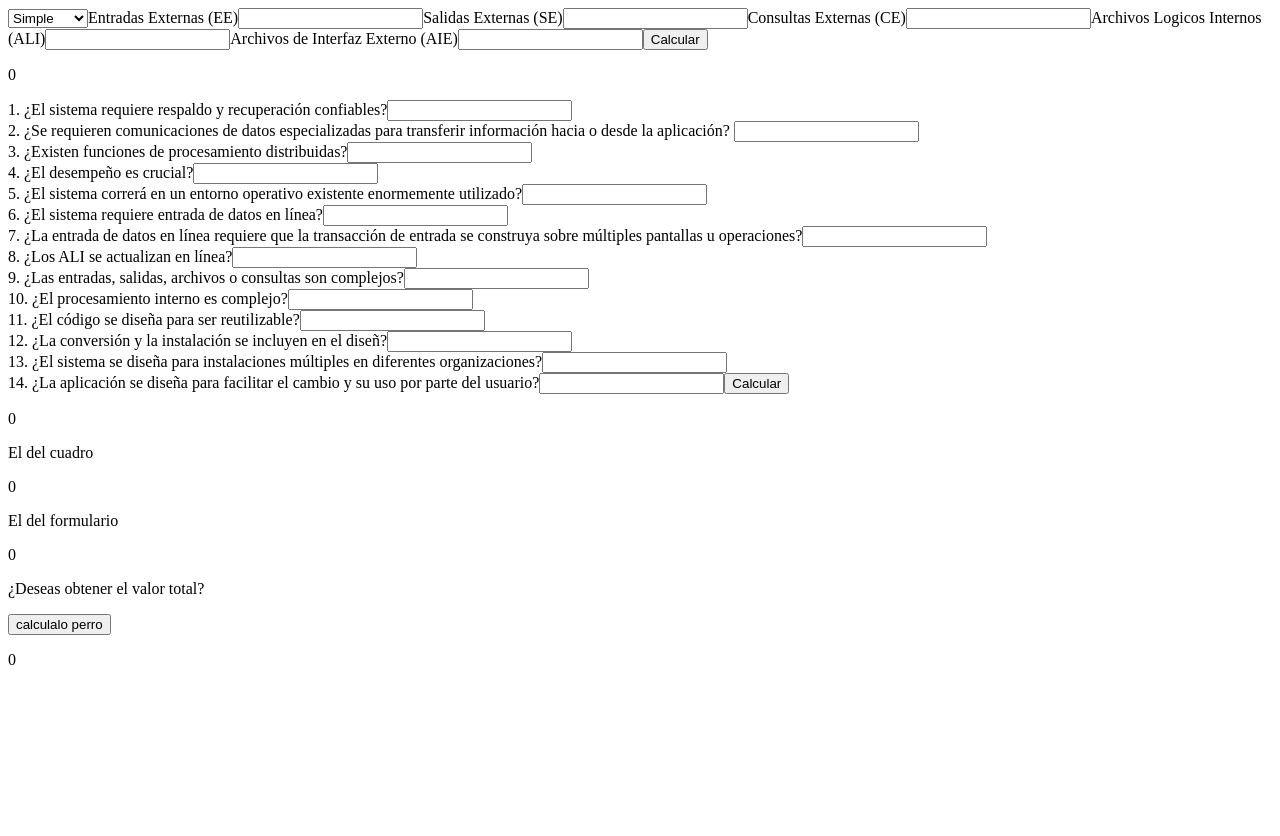
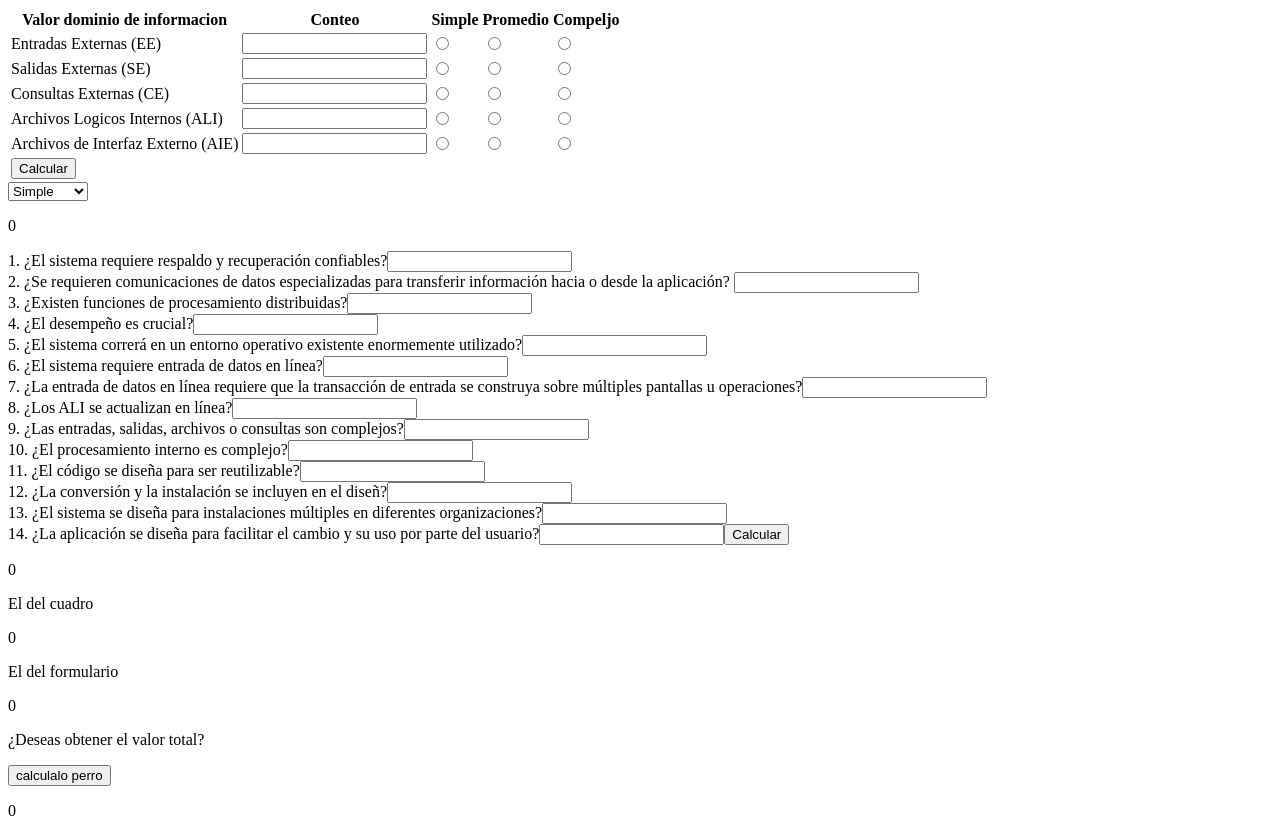
Before and after one commit to HarryHndz/ProyectoPuntos, a React (Vite) app: page / in a window 1280 px wide. Before the commit the page ends 800 px from the top, so only its background shows below. Built offline with nearby package versions, Linux system fonts and the light colour scheme.

Commit message:
Intento hacer algo

```diff
--- a/src/components/ConteoTotal.jsx
+++ b/src/components/ConteoTotal.jsx
@@ -32,28 +32,63 @@ export const CuadroConteo = ({onResultChange })=>{
             calcularConteo(FactorPond,EntradaEx,salidaEx,ConsultaEx,ArchLin,ArchLEX)
 
         }}>
+
+            <table>
+
+                <tr>
+                    <th>Valor dominio de informacion</th>
+                    <th>Conteo</th>
+                    <th>Simple</th>
+                    <th>Promedio</th>
+                    <th>Compeljo</th>
+                </tr>
+                <tr>
+                    <td><label htmlFor="">Entradas Externas (EE)</label></td>
+                    <td><input type="number" name="conteo_ee"/></td>
+                    <td><input type="radio" name="radio_ee" value="3"/></td>
+                    <td><input type="radio" name="radio_ee" value="4"/></td>
+                    <td><input type="radio" name="radio_ee" value="6"/></td>
+                </tr>
+                <tr>
+                    <td><label htmlFor="">Salidas Externas (SE)</label></td>
+                    <td><input type="number" name="conteo_se"/></td>
+                    <td><input type="radio" name="radio_se" value="4"/></td>
+                    <td><input type="radio" name="radio_se" value="5"/></td>
+                    <td><input type="radio" name="radio_se" value="7"/></td>
+                </tr>
+                <tr>
+                    <td><label htmlFor="">Consultas Externas (CE)</label></td>
+                    <td><input type="number" name="conteo_ce"/></td>
+                    <td><input type="radio" name="radio_ce" value="3"/></td>
+                    <td><input type="radio" name="radio_ce" value="4"/></td>
+                    <td><input type="radio" name="radio_ce" value="6"/></td>
+                </tr>
+                <tr>
+                    <td><label htmlFor="">Archivos Logicos Internos (ALI)</label></td>
+                    <td><input type="number" name="conteo_ali"/></td>
+                    <td><input type="radio" name="radio_ali" value="7"/></td>
+                    <td><input type="radio" name="radio_ali" value="10"/></td>
+                    <td><input type="radio" name="radio_ali" value="15"/></td>
+                </tr>
+                <tr>
+                    <td><label htmlFor="">Archivos de Interfaz Externo (AIE)</label></td>
+                    <td><input type="number" name="conteo_aie"/></td>
+                    <td><input type="radio" name="radio_aie" value="5"/></td>
+                    <td><input type="radio" name="radio_aie" value="7"/></td>
+                    <td><input type="radio" name="radio_aie" value="10"/></td>
+                </tr>
+                <tr>
+                    <td coldspan="5"><button type="submit">Calcular</button></td>
+                </tr>
+            </table>
+
             <select name="factor_ponderado">
                 <option value="simple">Simple</option>
                 <option value="promedio">Promedio</option>
                 <option value="complejo">Complejo</option>
             </select>
 
-            <label htmlFor="">Entradas Externas (EE)</label>
-            <input type="number" name="conteo_ee"/>
 
-            <label htmlFor="">Salidas Externas (SE)</label>
-            <input type="number" name="conteo_se"/>
-
-            <label htmlFor="">Consultas Externas (CE)</label>
-            <input type="number" name="conteo_ce"/>
-
-            <label htmlFor="">Archivos Logicos Internos (ALI)</label>
-            <input type="number" name="conteo_ali"/>
-
-            <label htmlFor="">Archivos de Interfaz Externo (AIE)</label>
-            <input type="number" name="conteo_aie"/>
-
-            <button type="submit">Calcular</button>
         </form>
         <p>{total}</p>
         </>
```
